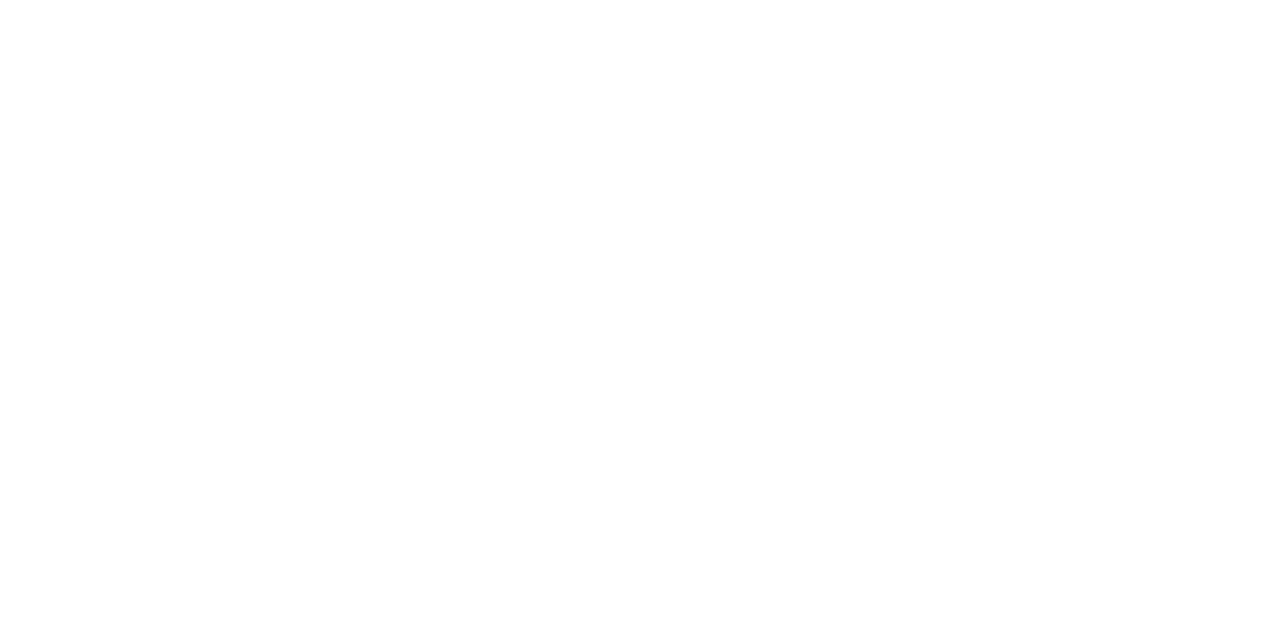
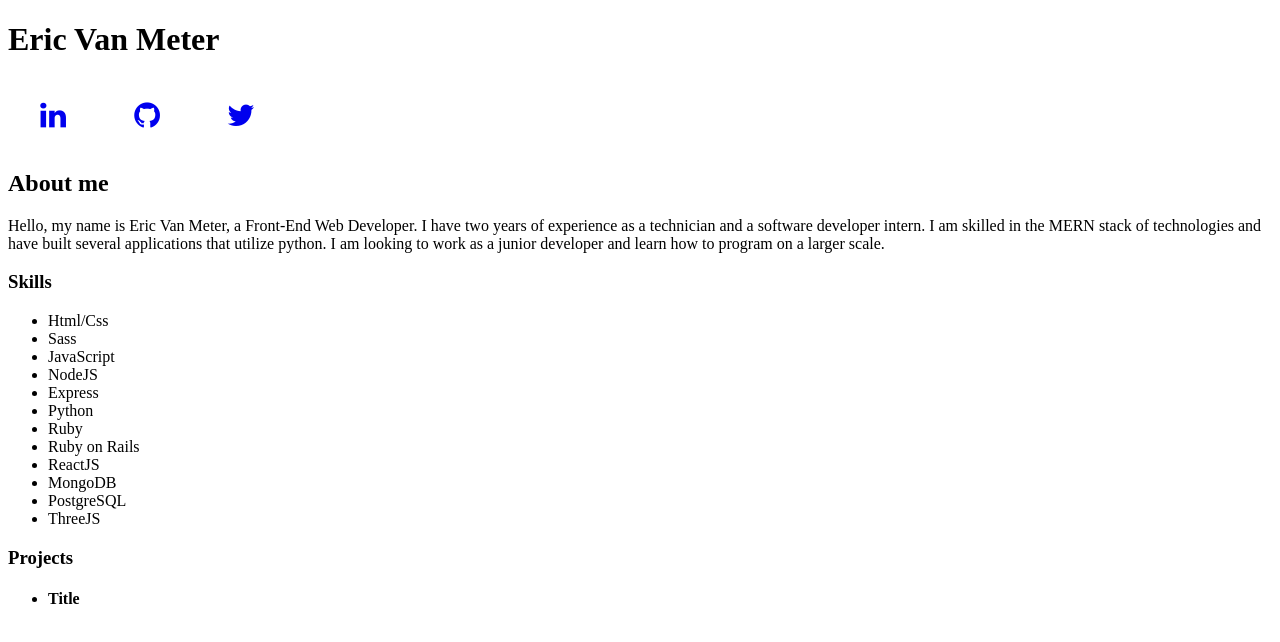
Before and after one commit to Outbounderic/upgraded-adventure, a plain HTML site: page index.html in a window 1280 px wide. Drawn offline with Linux system fonts and the light colour scheme.

Commit message:
added basic user content

```diff
--- a/index.html
+++ b/index.html
@@ -5,6 +5,68 @@
     <meta http-equiv="X-UA-Compatible" content="IE=edge" />
     <meta name="viewport" content="width=\, initial-scale=1.0" />
     <title>Eric Van Meter Portfolio</title>
+    <link
+      rel="stylesheet"
+      href="https://cdnjs.cloudflare.com/ajax/libs/font-awesome/4.7.0/css/font-awesome.min.css"
+    />
+    <!-- The style tag needs to be migrated to the style.css -->
+    <style>
+      /* Style all font awesome icons */
+      .fa {
+        padding: 20px;
+        font-size: 30px;
+        width: 50px;
+        text-align: center;
+        text-decoration: none;
+      }
+
+      /* Add a hover effect if you want */
+      .fa:hover {
+        opacity: 0.7;
+      }
+    </style>
   </head>
-  <body></body>
+  <body>
+    <header>
+      <h1>Eric Van Meter</h1>
+      <a
+        href="https://www.linkedin.com/in/ericdvanmeter/"
+        class="fa fa-linkedin"
+      ></a>
+      <a href="https://github.com/Outbounderic" class="fa fa-github"></a>
+      <a href="https://twitter.com/Outbound_er" class="fa fa-twitter"></a>
+    </header>
+    <main>
+      <h2>About me</h2>
+      <p>
+        Hello, my name is Eric Van Meter, a Front-End Web Developer. I have two
+        years of experience as a technician and a software developer intern. I
+        am skilled in the MERN stack of technologies and have built several
+        applications that utilize python. I am looking to work as a junior
+        developer and learn how to program on a larger scale.
+      </p>
+      <!-- Break the skills list into a list of tables? Or use styling to make it look like a table -->
+      <h3>Skills</h3>
+      <ul>
+        <li>Html/Css</li>
+        <li>Sass</li>
+        <li>JavaScript</li>
+        <li>NodeJS</li>
+        <li>Express</li>
+        <li>Python</li>
+        <li>Ruby</li>
+        <li>Ruby on Rails</li>
+        <li>ReactJS</li>
+        <li>MongoDB</li>
+        <li>PostgreSQL</li>
+        <li>ThreeJS</li>
+      </ul>
+      <h3>Projects</h3>
+      <ul>
+        <li>
+          <div><h4>Title</h4></div>
+        </li>
+      </ul>
+    </main>
+  </body>
 </html>
```
Also changed, not shown: 1 other file.
